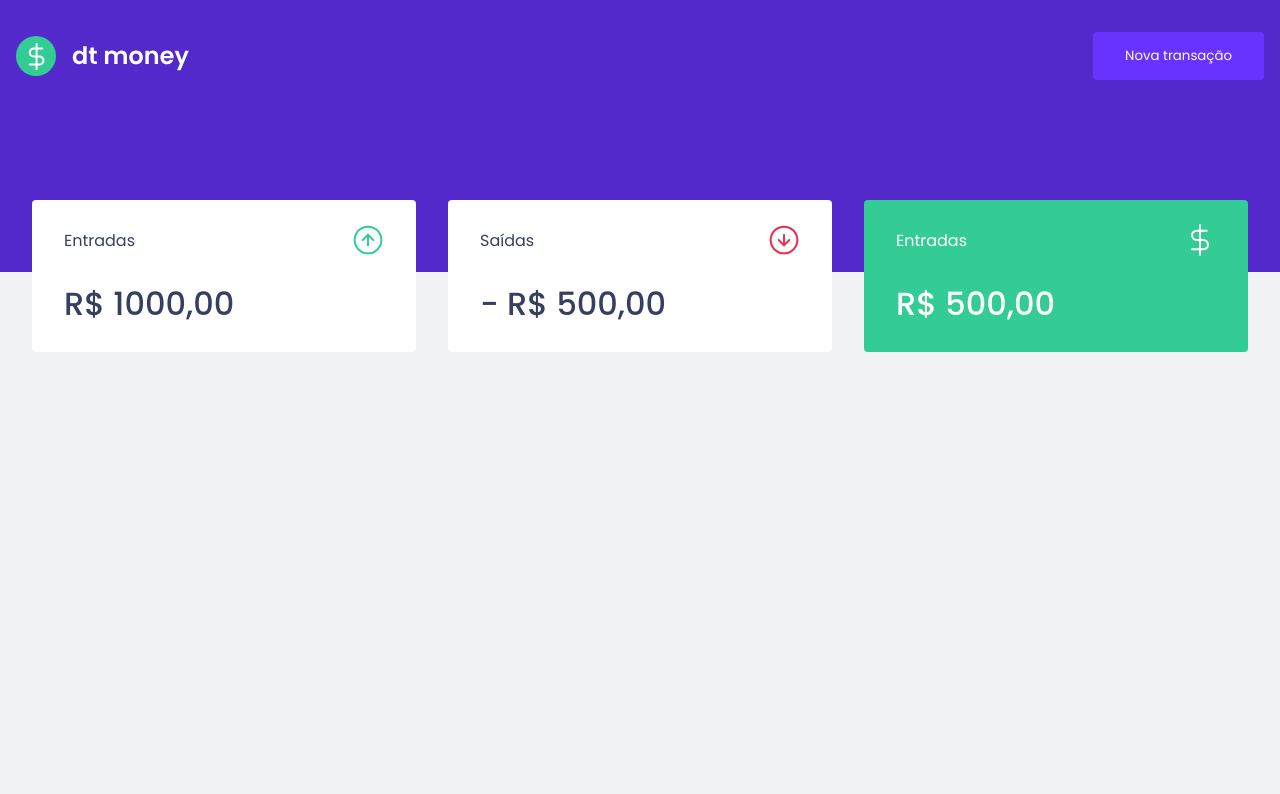
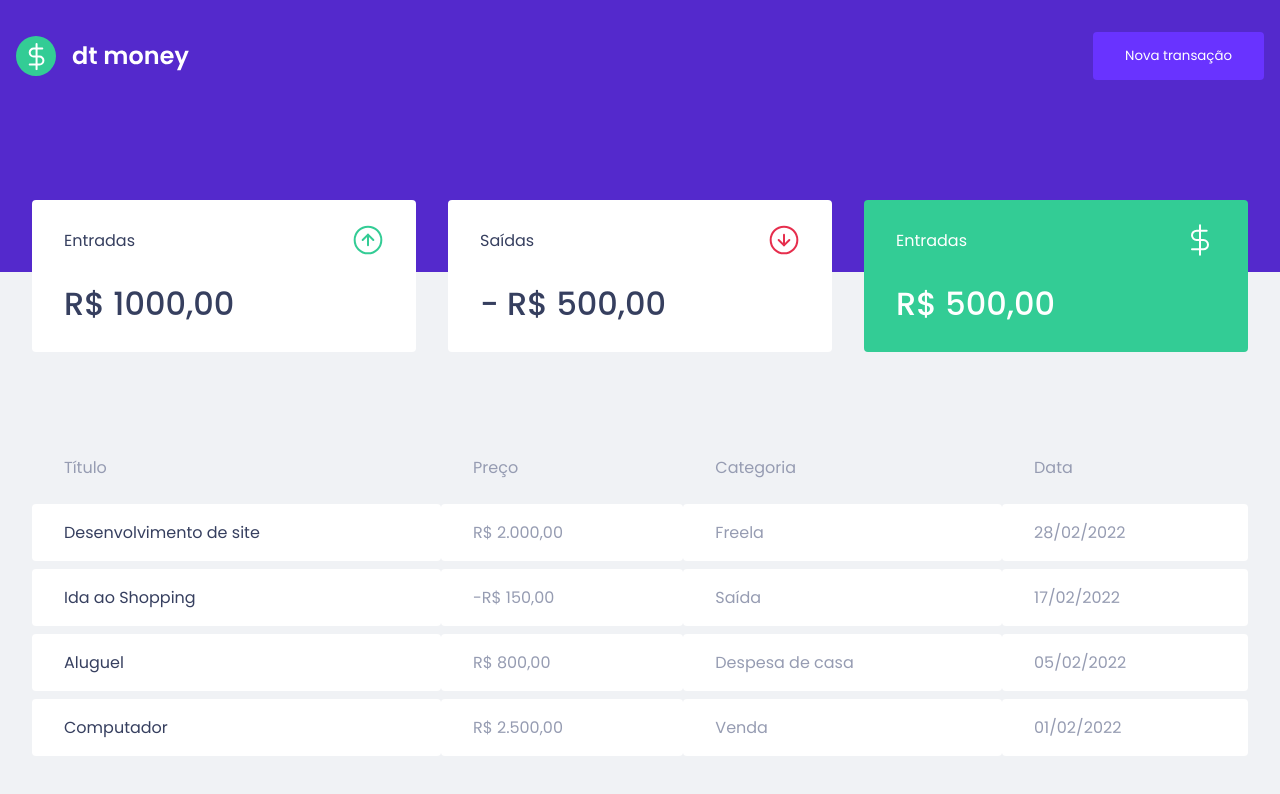
Before and after one commit to uitalorss/ignite-dtmoney, a React (Create React App) app: page / in a window 1280 px wide. Shown: the top 794 px of the page. Built offline with nearby package versions, Linux system fonts and the light colour scheme.

Commit message:
adicionando o componente transaction

```diff
--- a/src/components/Dashboard/index.tsx
+++ b/src/components/Dashboard/index.tsx
@@ -1,10 +1,12 @@
 import { Summary } from "../Summary";
+import { Transactions } from "../Transactions";
 import { Container } from "./styles";
 
 export function Dashboard() {
   return (
     <Container>
       <Summary />
+      <Transactions />
     </Container>
   )
 }
--- /dev/null
+++ b/src/components/Transactions/index.tsx
@@ -0,0 +1,45 @@
+import { Container } from "./styles";
+
+export function Transactions() {
+  return (
+    <Container>
+      <table>
+        <thead>
+          <tr>
+            <th>Título</th>
+            <th>Preço</th>
+            <th>Categoria</th>
+            <th>Data</th>
+          </tr>
+        </thead>
+        <tbody>
+          <tr>
+            <td>Desenvolvimento de site</td>
+            <td>R$ 2.000,00</td>
+            <td>Freela</td>
+            <td>28/02/2022</td>
+          </tr>
+          <tr>
+            <td>Ida ao Shopping</td>
+            <td>-R$ 150,00</td>
+            <td>Saída</td>
+            <td>17/02/2022</td>
+          </tr>
+          <tr>
+            <td>Aluguel</td>
+            <td>R$ 800,00</td>
+            <td>Despesa de casa</td>
+            <td>05/02/2022</td>
+          </tr>
+          <tr>
+            <td>Computador</td>
+            <td>R$ 2.500,00</td>
+            <td>Venda</td>
+            <td>01/02/2022</td>
+          </tr>
+
+        </tbody>
+      </table>
+    </Container>
+  )
+}
--- /dev/null
+++ b/src/components/Transactions/styles.ts
@@ -0,0 +1,32 @@
+import styled from "styled-components";
+
+
+export const Container = styled.div`
+  max-width: 1280px;
+  margin: 0 auto;
+
+  table{
+    margin-top: 5rem;
+    width: 100%;
+    border-spacing: 0 0.5rem;
+
+    th{
+      padding: 1rem 2rem;
+      text-align: left;
+      color: var(--text-body);
+      font-weight: 400;
+      line-height: 1.5rem
+    }
+
+    td{
+      padding: 1rem 2rem;
+      background: var(--shape-principal);
+      border-radius: 0.25rem;
+      color: var(--text-body);
+
+      &:first-child{
+        color: var(--text-title);
+      }
+    }
+  }
+`
```
